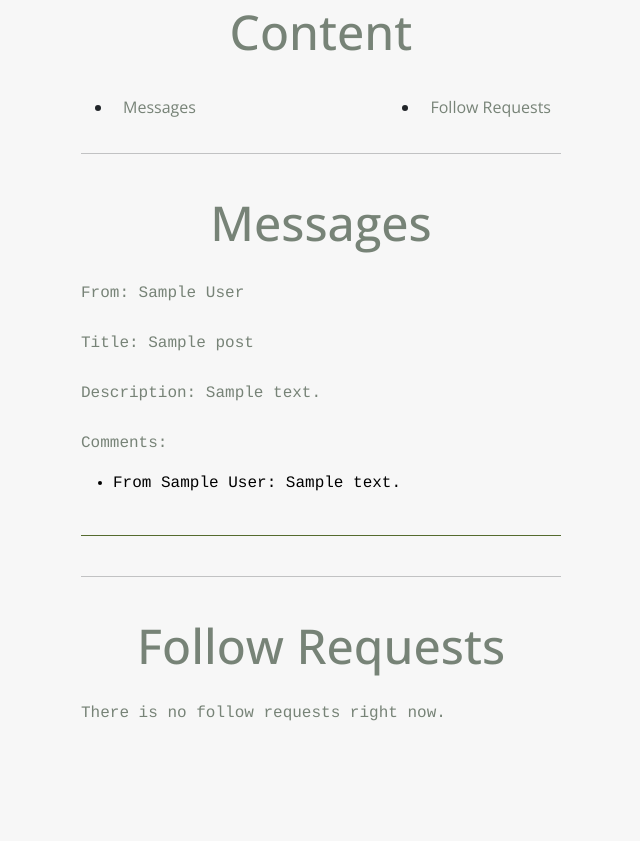
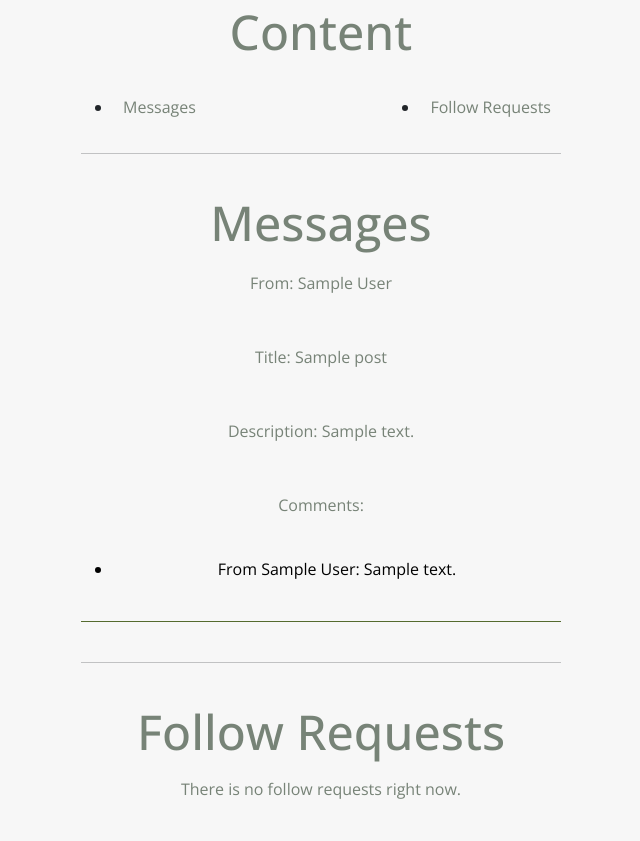
Before and after one commit to LefanTan/wedlab-cmput404-project, a Django app: template home/templates/inbox.html in a window 1280 px wide. Shown: the part 72-913 px from the top of the page, without its empty margins (319-959 px from the left). Before the commit the page ends 793 px from the top, so only its background shows below. Run offline with Django 3.2, Linux system fonts and the light colour scheme; the template is opened without the code that fills it: most values are stand-ins (such as "Sample title", 1, 10 or a date in 2020); some libraries are stand-ins or nearby versions.

Commit message:
Update inbox.css

```diff
--- a/static/css/inbox.css
+++ b/static/css/inbox.css
@@ -42,11 +42,11 @@ h1 {
 
 
 p {
-  display: inline-block;
+  /*display: inline-block;*/
   vertical-align: bottom;
   color: var(--primary-800);
   margin-top: 10px;
-  font-family: Courier, serif;
+  text-align: center;
 }
 
 .actions {
@@ -87,10 +87,11 @@ p {
   background-color:transparent;
   font-size: medium;
   color: white;
-  font-family: Courier, serif;
+  text-align: center;
 }
 
 .rows {
   margin-top: 20px;
   border-bottom: darkolivegreen 1px solid;
+  text-align: center;
 }
```
